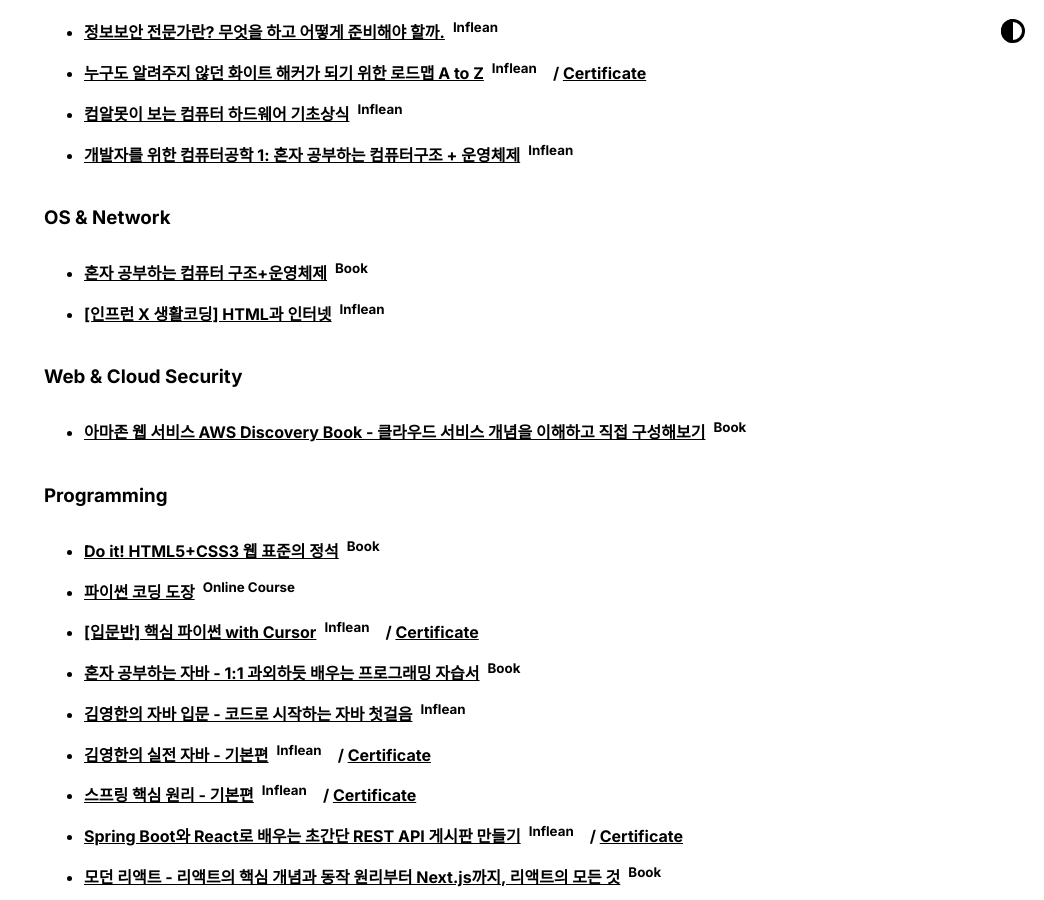
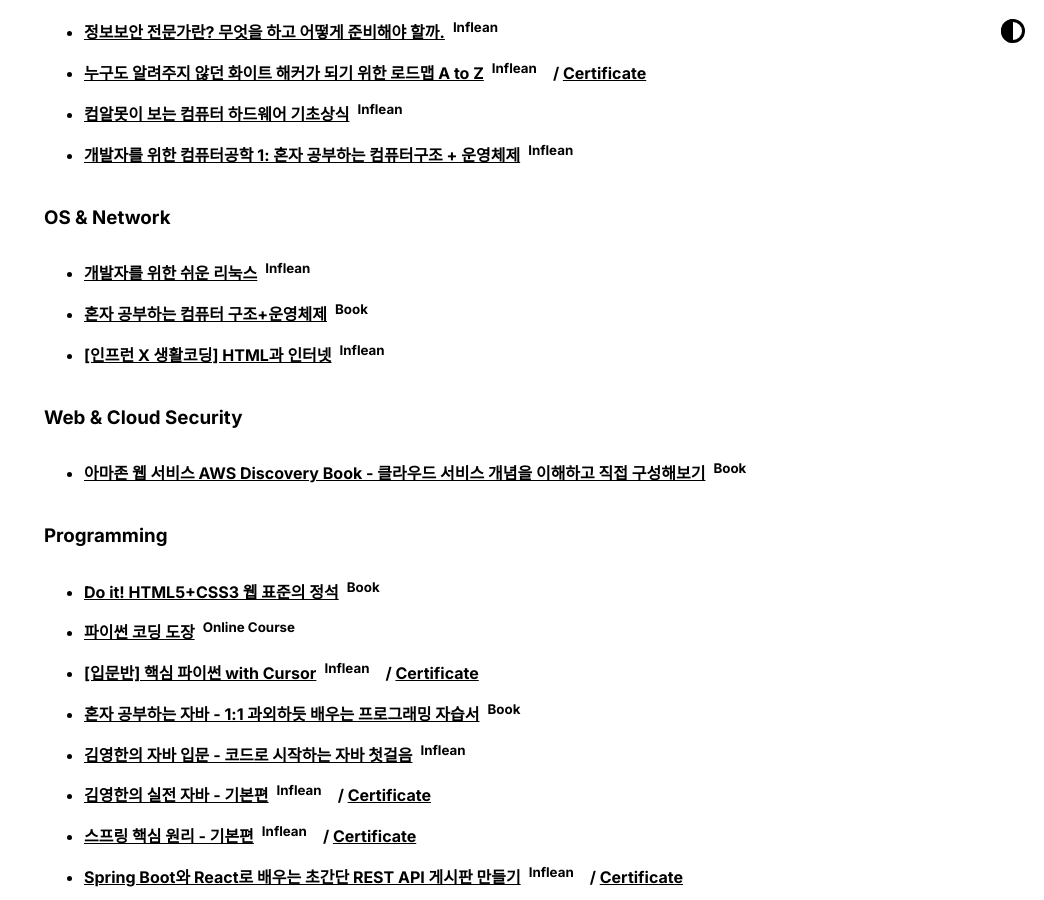
Before and after one commit to BangJeongBin/BangJeongBin.github.io, a Jekyll site: the page built from index.md, in a window 1280 px wide and 900 px high, scrolled down 2990 px. Shown: the whole window, without its empty margins (236-1280 px from the left). Built offline with Jekyll 4.4.1, drawn with Linux system fonts in a browser that asks for light colours.

Commit message:
Update activities_list.html

```diff
--- a/_includes/activities_list.html
+++ b/_includes/activities_list.html
@@ -30,6 +30,12 @@
 
 <h3><strong>OS & Network</strong></h3>
 <ul>
+    <li>
+        <strong>
+            <a href="https://www.inflearn.com/course/%EA%B0%9C%EB%B0%9C%EC%9E%90%EB%A5%BC-%EC%9C%84%ED%95%9C-%EC%89%AC%EC%9A%B4-%EB%A6%AC%EB%88%85%EC%8A%A4/dashboard">
+                개발자를 위한 쉬운 리눅스</a>&ensp;<sup>Inflean</sup></strong>
+    </li>
+
     <li>
         <strong>
             <a href="https://product.kyobobook.co.kr/detail/S000061584886">
```
